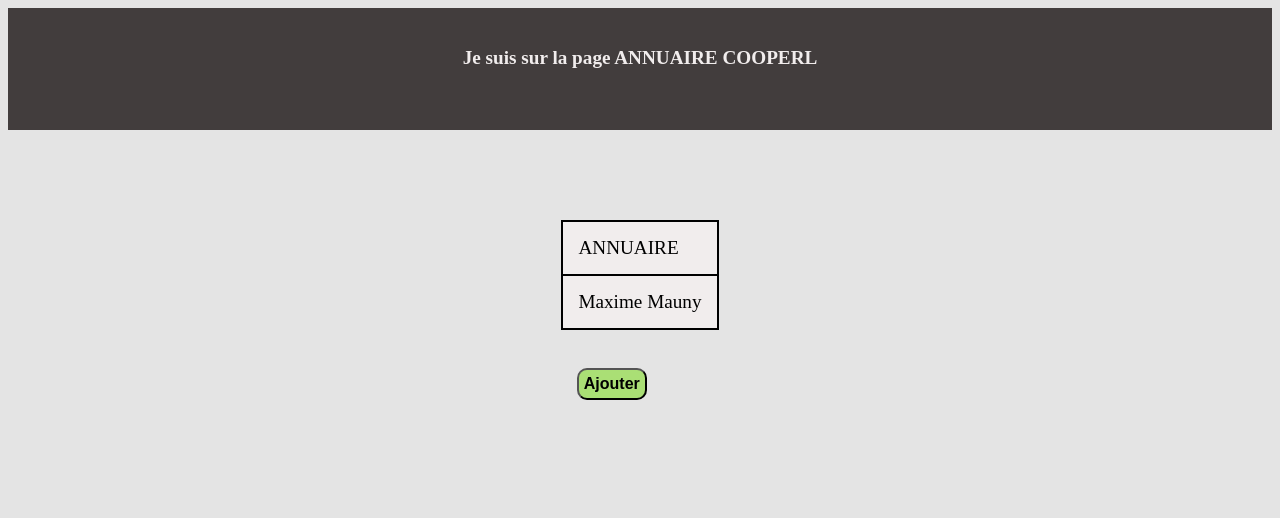
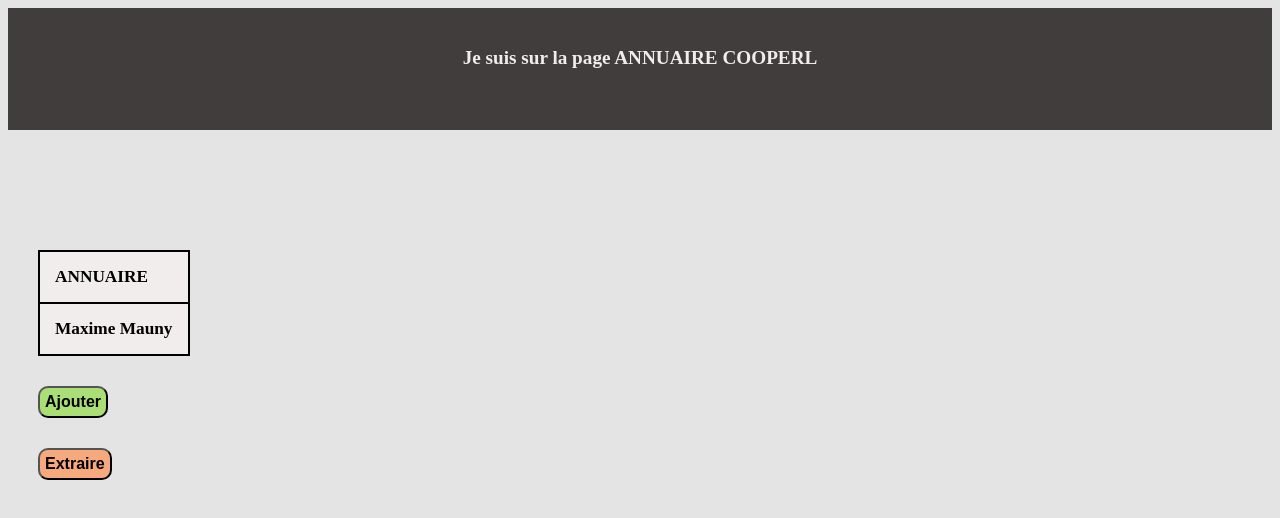
Before and after one commit to Maxime-Mauny/vue-js, a plain HTML site: page index.html in a window 1280 px wide. Drawn offline with nearby package versions, Linux system fonts and the light colour scheme.

Commit message:
button extract

```diff
--- a/css/style.css
+++ b/css/style.css
@@ -16,13 +16,13 @@
 
 /* Index */
 /* Bouton Ajouter */
-button {
+.add {
     background-color: rgb(170, 223, 117);
     padding: 5px;
     border-radius: 10px;
-    margin: 3% 45% 0 45%;
+    margin: 0 0 0 30px;
 }
-button:hover {
+.add:hover {
     background-color: rgb(149, 202, 96);
 }
 a {
@@ -31,16 +31,29 @@
     color: black;
     font-weight: bolder;
 }
+/* Bouton Extraire */
+.extract {
+    background-color: rgb(245, 169, 125);
+    padding: 5px;
+    border-radius: 10px;
+    margin: 30px 0 0 30px;
+}
+.extract:hover {
+    background-color: rgb(231, 87, 61);
+}
+
 /* Tableau annuaire */
 table{
     border-collapse: collapse;
-    margin: auto;
+    margin: 30px 0 30px 30px;
     background-color: rgb(241, 237, 237);
   }
 
   td{
     border: 2px solid black;
     padding: 15px;
+    font-size: 0.9em;
+    font-weight: bold;
   }
 /* New User */
 /* Propriétés du container */
@@ -60,3 +73,18 @@
 p {
     font-weight: 600;
 }
+.validate {
+    background-color: rgb(170, 223, 117);
+    padding: 5px;
+    border-radius: 10px;
+    margin: 3% 45% 0 45%;
+}
+.validate:hover {
+    background-color: rgb(149, 202, 96);
+}
+a {
+    text-decoration: none;
+    font-size: 1.2em;
+    color: black;
+    font-weight: bolder;
+}
--- a/index.html
+++ b/index.html
@@ -30,7 +30,8 @@
             </tr>
           </table>
             <!-- Lien vers la page "Nouvel Utlisateur"-->
-        <button><a v-bind:href="link1">Ajouter</a></button>
+        <button class="add"><a v-bind:href="link1">Ajouter</a></button><br>
+        <button class="extract"><a v-bind:href="link3">Extraire</a></button>
     </div>
 
 
--- a/js/app.js
+++ b/js/app.js
@@ -1,5 +1,6 @@
+
 new Vue({
-
+/* Effectif sur l'ID "header" */
     el: '#header',
 
     data: {
@@ -9,12 +10,13 @@
 })
 
 new Vue({
-
+/* Effectif sur l'ID "app" */
     el: '#app',
 
     data: {
         link1: 'http://localhost/vue-js/new-user.html',
         link2: 'http://localhost/vue-js/index.html',
+        link3: 'https://www.google.com/',
         firstname: '',
         lastname: ''
     },
@@ -25,3 +27,11 @@
         }
     }
 })
+
+/* Bulle d'infos en cliquant sur un utilisateur, s'ouvrant sur la droite de la page */
+
+/* A la validation du formulaire, le nouvel utilisateur doit arriver dans l'annuaire */
+
+/* dans la div footer, ajouter un "count" du nombre d'utilisateurs se trouvant dans l'annuaire */
+
+/* lien dynamique vers les autres pages avec "vue Router" */
```
Also changed, not shown: new-user.html (+1 -1 lines).
